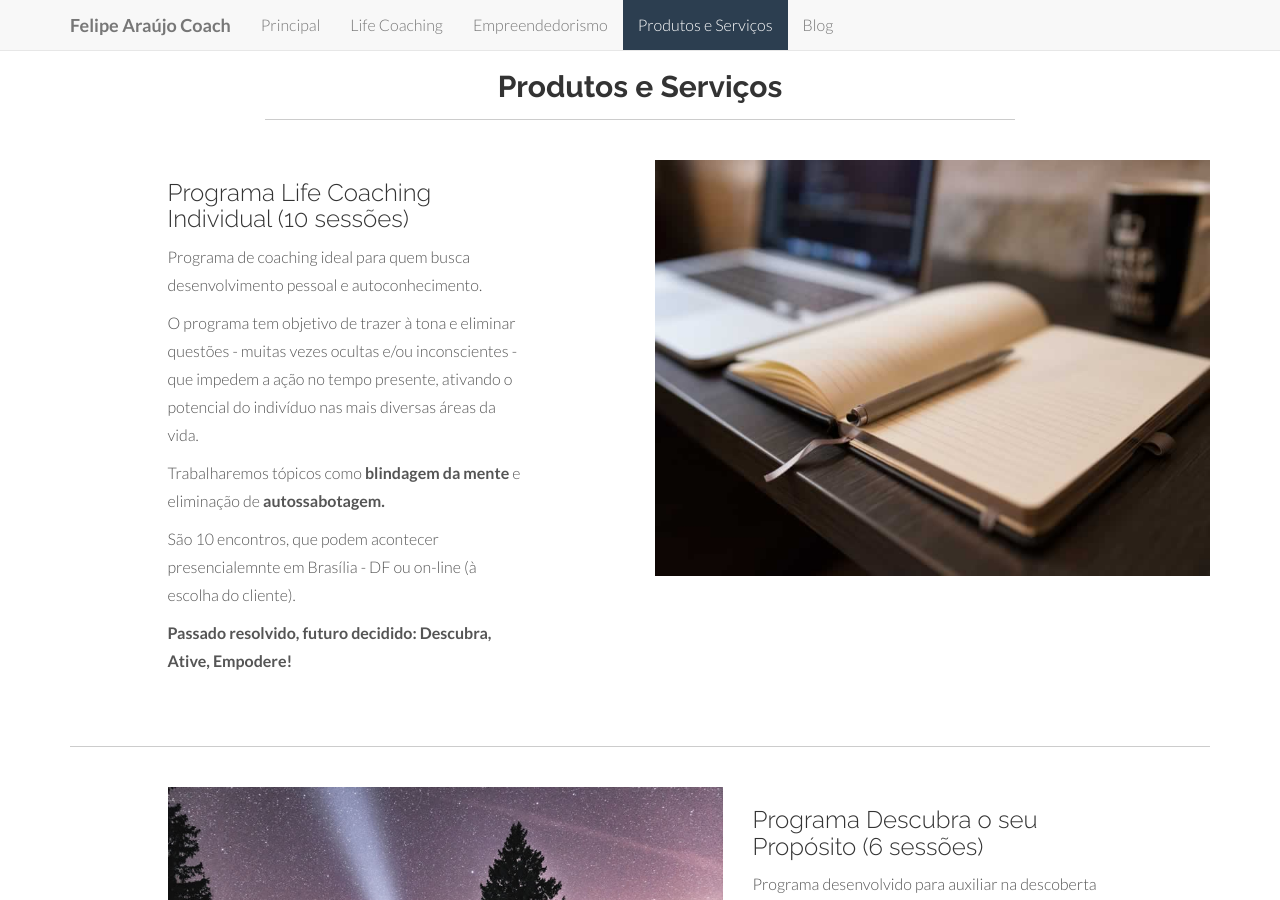
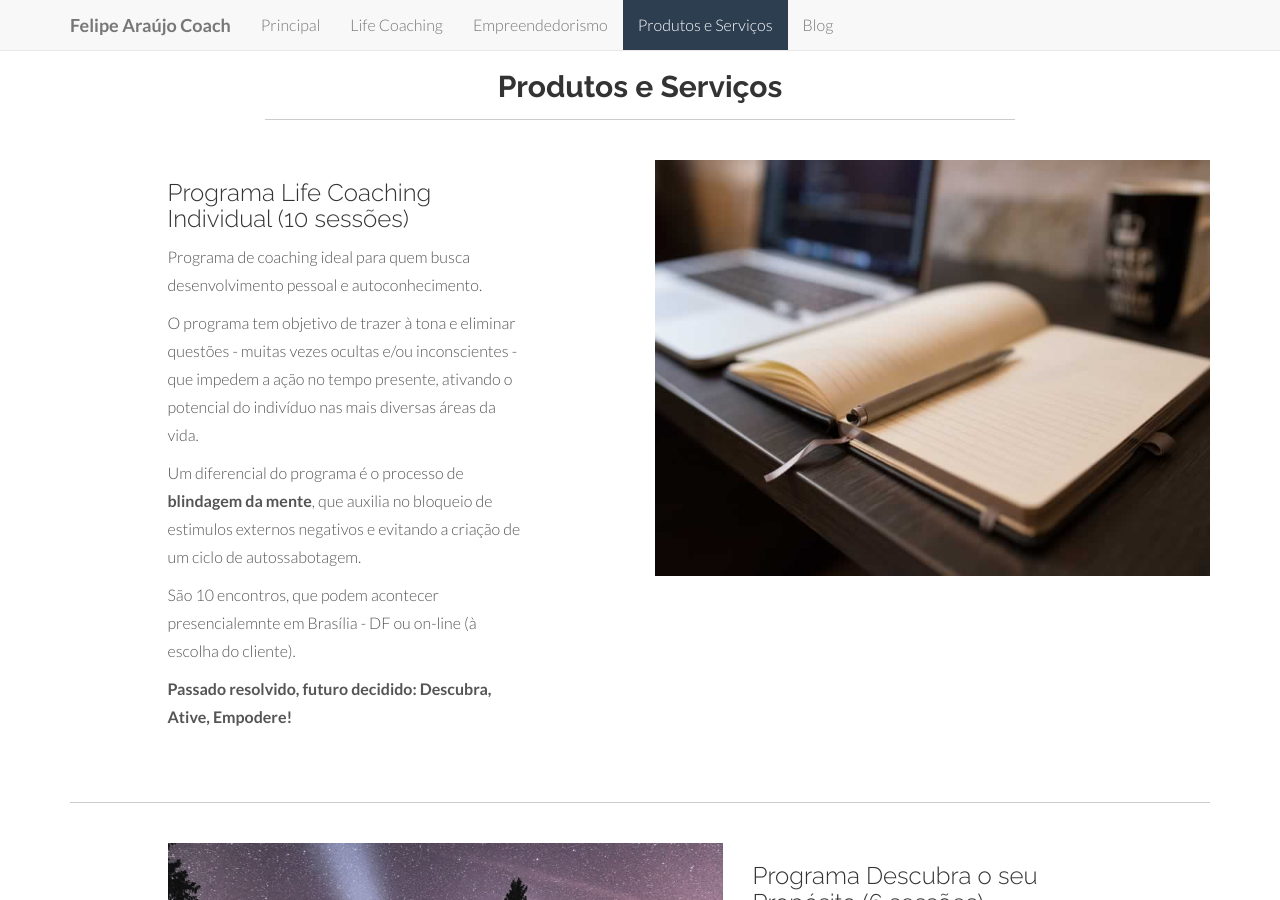
Before and after one commit to araujofelipe/felipearaujocoach, a Jekyll site: the page built from produtos-servicos.html, in a window 1280 px wide and 900 px high. Built offline with Jekyll 4.4.1, drawn with Linux system fonts in a browser that asks for light colours.

Commit message:
Correção texto lifecoaching

```diff
--- a/_includes/header.html
+++ b/_includes/header.html
@@ -29,7 +29,6 @@
             <li><a href="/empreendedorismo.html">Empreendedorismo</a></li>
             {% endif%}
 
-
             {% if page.title == 'Produtos e Serviços' %}
             <li class="active"><a href="/produtos-servicos.html">Produtos e Serviços</a></li>
             {% else %}
--- a/produtos-servicos.html
+++ b/produtos-servicos.html
@@ -14,7 +14,7 @@ title: "Produtos e Serviços"
 				<h3>Programa Life Coaching Individual (10 sessões)</h3>
 				<p>Programa de coaching ideal para quem busca desenvolvimento pessoal e autoconhecimento.</p>
 				<p>O programa tem objetivo de trazer à tona e eliminar questões - muitas vezes ocultas e/ou inconscientes - que impedem a ação no tempo presente, ativando o potencial do indivíduo nas mais diversas áreas da vida.</p>
-				<p>Trabalharemos tópicos como <strong>blindagem da mente</strong> e eliminação de <strong>autossabotagem.</strong></p>
+				<p>Um diferencial do programa é o processo de <strong>blindagem da mente</strong>, que auxilia no bloqueio de estimulos externos negativos e evitando a criação de um ciclo de autossabotagem.</p>
 				<p>São 10 encontros, que podem acontecer presencialemnte em Brasília - DF ou on-line (à escolha do cliente).</p>
 				<p> <strong>Passado resolvido, futuro decidido: Descubra, Ative, Empodere!</strong></p>
 			</div>
```
